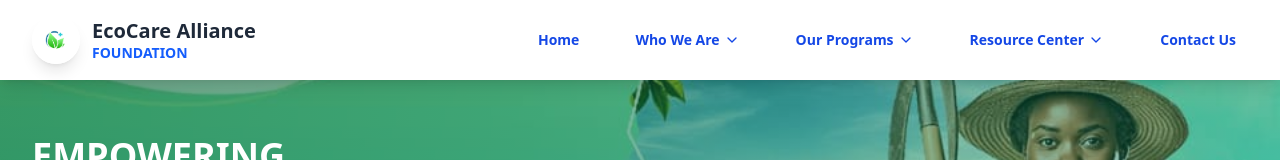
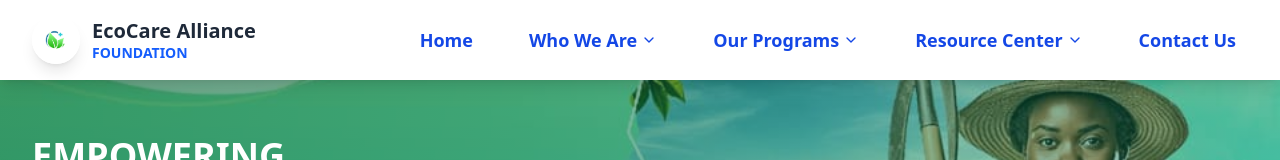
Before and after one commit to salumusabri05/ecocare, a Next.js app: page / in a window 1280 px wide. Shown: the top 160 px of the page. Built offline with nearby package versions, Linux system fonts and the light colour scheme; a web font is replaced by a local one.

Commit message:
text large

```diff
--- a/src/app/components/Header.jsx
+++ b/src/app/components/Header.jsx
@@ -77,7 +77,7 @@ const Header = () => {
               <div key={item.name} className="relative group">
                 <a
                   href={item.href}
-                  className="flex items-center space-x-1 px-3 py-2 rounded-md text-sm font-bold transition-all duration-300 hover:scale-105 text-blue-700 hover:text-blue-900 hover:bg-blue-50"
+                  className="flex items-center space-x-1 px-3 py-2 rounded-md text-lg font-bold transition-all duration-300 hover:scale-105 text-blue-700 hover:text-blue-900 hover:bg-blue-50"
                   style={{ animationDelay: `${index * 100}ms` }}
                 >
                   <span>{item.name}</span>
```
